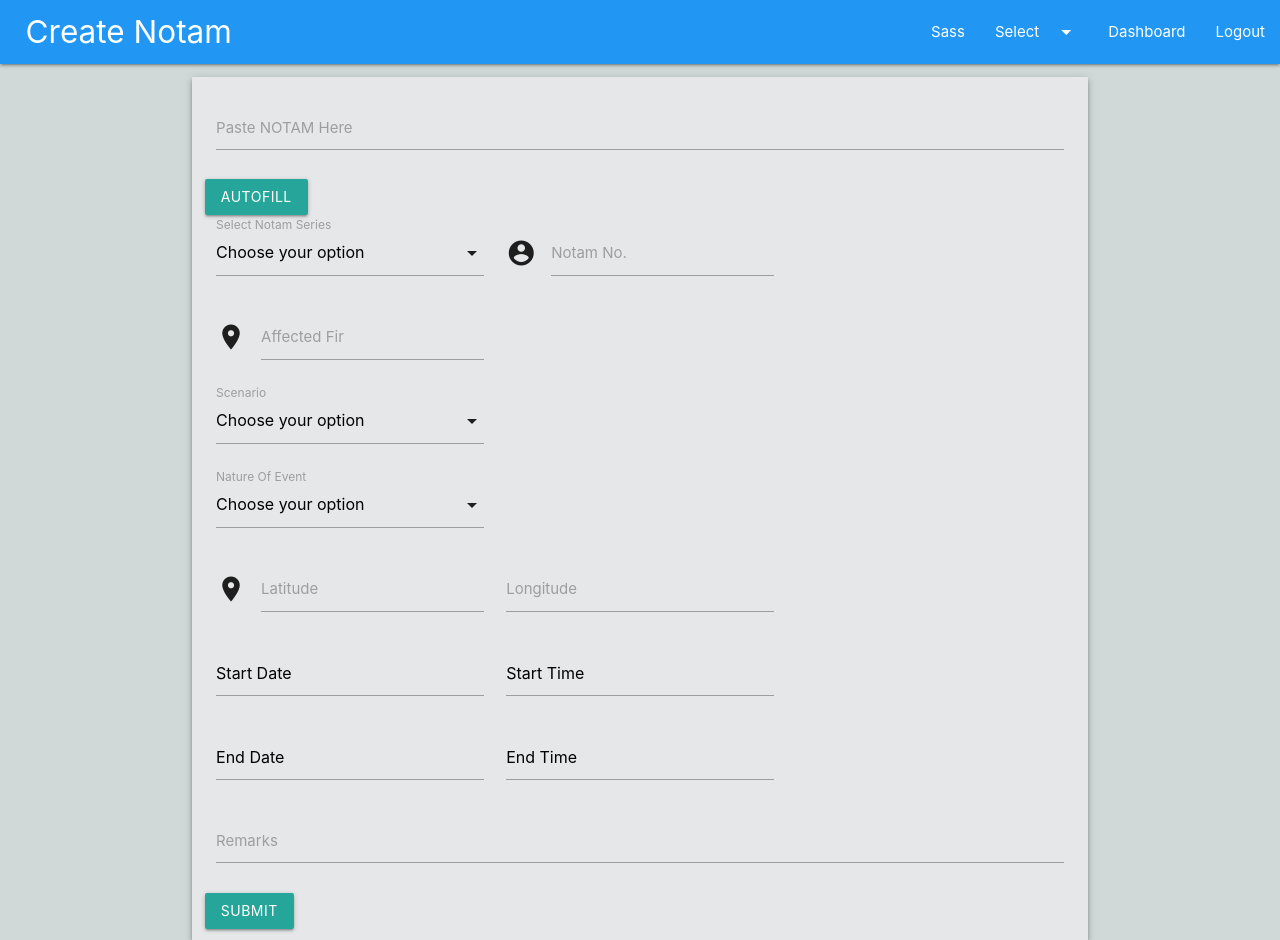
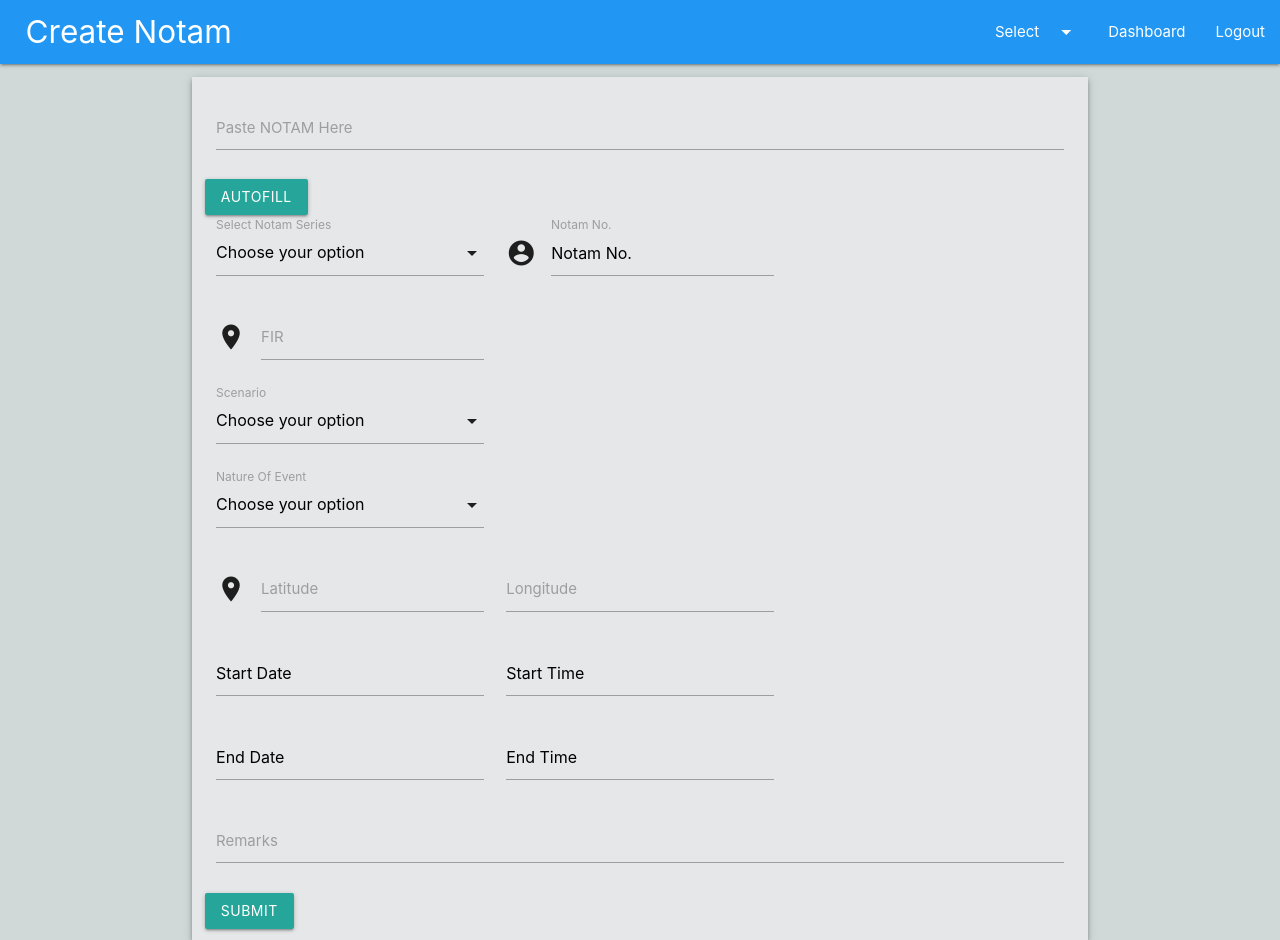
Before and after one commit to Team-Probably/NOTAM, a Flask app: page /admin in a window 1280 px wide. Shown: the top 940 px of the page. Run offline with Flask 2, Linux system fonts and the light colour scheme; parts of the project's set-up code (start-up, migrations or seed data) failed here and were passed over.

Commit message:
AUTOFILL

```diff
--- a/webapp/app/static/js/dashboard_v2/index.js
+++ b/webapp/app/static/js/dashboard_v2/index.js
@@ -23,7 +23,19 @@ $(".dropdown-trigger").dropdown();
 $(document).ready(function () {
     $('.datepicker').datepicker(
         {
-            format: 'dd/mm/yyyy'
+            format: 'yyyy/mm/dd'
         }
     );
 });
+
+$('#auto_notam').on('click', function () {
+    console.log("NOTAM");
+    notam = $('#notam_notam').val();
+    console.log(notam);
+    location.href = '/predict_notam?notam=' + notam;
+    // $.get(
+    //     // 'predict_notam',
+    //     'index',
+    //     { notam: notam }
+    // )
+});
--- a/webapp/app/templates/dashboard_v2/index.html
+++ b/webapp/app/templates/dashboard_v2/index.html
@@ -13,7 +13,7 @@
     <script src="https://cdnjs.cloudflare.com/ajax/libs/materialize/1.0.0/js/materialize.min.js"></script>
     <link rel="stylesheet" href="{{ url_for('static', filename='styles/dashboard_v2/style.css') }}">
     <link href="https://fonts.googleapis.com/icon?family=Material+Icons" rel="stylesheet">
-    <script src="{{ url_for('static', filename='js/dashboard_v2/index.js') }}"></script>
+
 </head>
 <body style="background:#d0d8d8;">
     <div class="desk_nav">
@@ -26,7 +26,7 @@
                 <a href="#!" class="brand-logo">Create Notam</a>
                 <a href="#" data-target="mobile-demo" class="sidenav-trigger"><i class="material-icons">menu</i></a>
                 <ul class="right hide-on-med-and-down">
-                    <li><a href="#">Sass</a></li>
+
                     <!-- Dropdown Trigger -->
                     <li><a class="dropdown-trigger" href="#!" data-target="dropdown1">Select<i
                                 class="material-icons right">arrow_drop_down</i></a></li>
@@ -37,7 +37,7 @@
         </nav>
 
         <ul class="sidenav" id="mobile-demo">
-            <li><a href="#">Sass</a></li>
+
             <li><a href="#">Dashboard</a></li>
             <li><a href="#">Logout</a></li>
         </ul>
@@ -50,30 +50,28 @@
                     <form class="col s12">
                         <div class="row">
                             <div class="input-field col s12">
-                                <textarea id="textarea1" class="materialize-textarea"></textarea>
-                                <label for="textarea1">Paste NOTAM Here</label>
+                                <textarea id="notam_notam" class="materialize-textarea"></textarea>
+                                <label for="notam_notam">Paste NOTAM Here</label>
                             </div>
                         </div>
                     </form>
+                    <a id="auto_notam" class="waves-effect waves-light btn" >AutoFill</a>
                 </div>
-            </div>
-            <div class="row">
-                <a class="waves-effect waves-light btn" id="auto_notam">AutoFill</a>
             </div>
             <div class="row">
                 <div class="input-field col s4">
                     <select id="notam_series">
                         <option value="" disabled selected>Choose your option</option>
-                        <option value="1">A Series</option>
-                        <option value="2">B Series</option>
-                        <option value="3">C Series</option>
-                        <option value="4">G Series</option>
+                        <option value="A">A Series</option>
+                        <option value="B">B Series</option>
+                        <option value="C">C Series</option>
+                        <option value="G">G Series</option>
                     </select>
                     <label>Select Notam Series</label>
                 </div>
                 <div class="input-field col s4">
                     <i class="material-icons prefix">account_circle</i>
-                    <input id="notam_no" type="text" class="validate">
+                    <input id="notam_no" type="text" class="validate" value="{{notam.notam_no}}">
                     <label for="notam_no">Notam No.</label>
                 </div>
             </div>
@@ -82,7 +80,7 @@
                 <div class="input-field col s4">
                     <i class="material-icons prefix">place</i>
                     <input id="fir" type="text" class="validate">
-                    <label for="fir">Affected Fir</label>
+                    <label for="fir">FIR</label>
                 </div>
             </div>
 
@@ -124,19 +122,19 @@
 
             <div class="row start_time">
                 <div class="input-field col s4">
-                    <input type="text" class="datepicker" value="Start Date" id="st_date">
+                    <input type="text" class="datepicker" value="{{notam.start_date}}" id="st_date">
                 </div>
                 <div class="input-field col s4">
-                    <input type="text" class="timepicker" value="Start Time" id="st_time">
+                    <input type="text" class="timepicker" value="{{notam.start_time}}" id="st_time">
                 </div>
             </div>
 
             <div class="row end_time">
                 <div class="input-field col s4">
-                    <input type="text" class="datepicker" value="End Date" id="ed_date">
+                    <input type="text" class="datepicker" value="{{notam.end_date}}" id="ed_date">
                 </div>
                 <div class="input-field col s4">
-                    <input type="text" class="timepicker" value="End Time" id="ed_time">
+                    <input type="text" class="timepicker" value="{{notam.end_time}}" id="ed_time">
                 </div>
             </div>
 
@@ -156,5 +154,6 @@
 
     </div>
      <script  src="{{ url_for('static', filename='js/admin/create.js') }}"></script>
+     <script src="{{ url_for('static', filename='js/dashboard_v2/index.js') }}"></script>
 </body>
 </html>
--- a/webapp/app/views.py
+++ b/webapp/app/views.py
@@ -5,6 +5,7 @@ from app import app
 from app import extract
 from app import database
 from werkzeug.datastructures import ImmutableMultiDict
+from pprint import pprint
 
 app.secret_key = "hetzz"
 app.username = ""
@@ -141,8 +142,21 @@ def kittu():
 
 @app.route('/admin')  # USER : Notam Lists
 def dash2():
-    return render_template("dashboard_v2/index.html")
+    notam = {'class':'Notam Series','airport': '', 'notam': '', 'start_date': 'Start Date', 'end_date': 'End Date', 'start_time': 'Start Time', 'end_time': 'End Time', 'notam_no':'Notam No.'}
+    return render_template("dashboard_v2/index.html",notam=notam)
 
 @app.route('/admin3')  # USER : Notam Lists
 def dash3():
     return render_template("dashboard_v2/Facility.html")
+
+@app.route('/predict_notam', methods=["GET"])
+def predict_notam():
+    notam = request.args.get('notam')
+    notam = extract.extract_is_back(notam)
+    notam['start_date'],notam["start_time"] = notam['starttime'].split(" ")
+    notam['end_date'], notam["end_time"] = notam['endtime'].split(" ")
+    print(notam)
+    if notam['firOfac'] == 'FIR':
+        return render_template('dashboard_v2/Facility.html', notam=notam)
+    else:
+        return render_template('dashboard_v2/index.html', notam=notam)
```
Also changed, not shown: webapp/app/static/js/admin/create.js (+28 -28 lines), webapp/app/static/js/kittu/map.js (+12 -4 lines), webapp/app/templates/dashboard_v2/Facility.html (+14 -14 lines).
